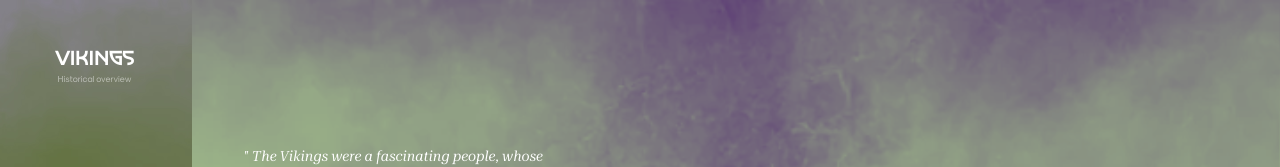
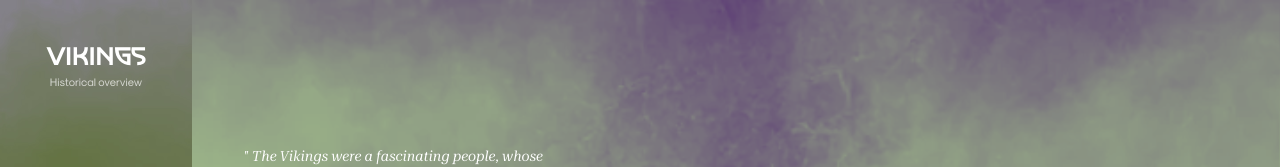
Before and after one commit to LanarsInc/react-vikings-history, a React (Vite) app: page / in a window 1280 px wide. Shown: the top 167 px of the page. Built offline with nearby package versions, Linux system fonts and the light colour scheme.

Commit message:
MAR-7_MAR-8 Increase Logo size

```diff
--- a/src/components/Logo/Logo.scss
+++ b/src/components/Logo/Logo.scss
@@ -4,34 +4,48 @@
   position: fixed;
   top: 16px;
   left: 50%;
-  display: grid;
-  grid-template-rows: auto auto;
-  justify-items: center;
-  grid-row-gap: 6px;
-  color: $white;
   translate: -50%;
-  scale: 0.8;
-  cursor: pointer;
-  user-select: none;
   z-index: 13;
 
   @include mq(medium) {
-    top: 5vh;
-    left: 3.5vw;
+    top: 0;
+    left: 0;
+    width: 15vw;
+    padding-top: 5vh;
     translate: 0;
+  }
+
+  &__inner {
+    width: max-content;
+    margin: 0 auto;
+    display: grid;
+    grid-template-rows: auto auto;
+    justify-items: center;
+    grid-row-gap: 6px;
+    color: $white;
+    cursor: pointer;
+    user-select: none;
   }
 
   &__title {
     text-align: center;
     text-transform: uppercase;
-    font-size: 24px;
+    font-size: 20px;
     font-family: $font-logo;
+
+    @include mq(medium) {
+      font-size: 24px;
+    }
   }
 
   &__subtitle {
     text-align: center;
-    font-size: 11px;
+    font-size: 8px;
     font-family: $font-main-regular;
-    opacity: 0.5;
+    opacity: 0.7;
+
+    @include mq(medium) {
+      font-size: 11px;
+    }
   }
 }
--- a/src/components/Logo/index.tsx
+++ b/src/components/Logo/index.tsx
@@ -22,15 +22,19 @@ const Logo: FC<LogoProps> = ({ isMenuOpen, handleLogoClick }) => {
 
   return (
     <m.div
-      initial={{ color: 'white' }}
-      // TODO: find way to reuse scss color variables
-      animate={{ color: isTransition ? '#040912' : '#ffff' }}
-      transition={{ duration: 0.5 }}
       className="logo"
-      onClick={handleLogoClick}
     >
-      <h1 className="logo__title">Vikings</h1>
-      <p className="logo__subtitle">Historical overview</p>
+      <m.div
+        // TODO: find way to reuse scss color variables
+        initial={{ color: '#ffff' }}
+        animate={{ color: isTransition ? '#040912' : '#ffff' }}
+        transition={{ duration: 0.5 }}
+        className="logo__inner"
+        onClick={handleLogoClick}
+      >
+        <h1 className="logo__title">Vikings</h1>
+        <p className="logo__subtitle">Historical overview</p>
+      </m.div>
     </m.div>
   );
 };
```
